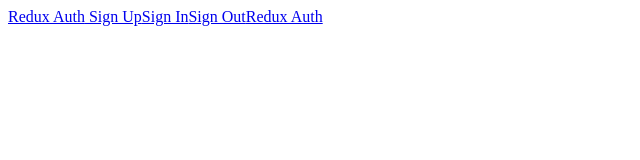
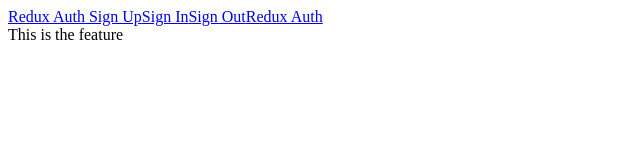
Before and after one commit to amaumba1/Client, a React (Create React App) app: page /feature in a window 1280 px wide. Shown: the top 160 px of the page, without its empty margins (0-640 px from the left). Built offline with nearby package versions, Linux system fonts and the light colour scheme.

Commit message:
added feature route

```diff
--- /dev/null
+++ b/src/components/Feature.js
@@ -0,0 +1,9 @@
+import React, { Component } from 'react'
+
+class Feature extends Component {
+    render() {
+        return <div>This is the feature</div>
+    }
+}
+
+export default Feature
--- a/src/index.js
+++ b/src/index.js
@@ -9,6 +9,7 @@
 import App from './components/App'
 import Welcome from './components/Welcome'
 import Signup from './components/Auth/Signup'
+import Feature from './components/Feature'
 
 const store = createStore(
     reducers,
@@ -22,6 +23,7 @@
             <App>
                 <Route path="/" exact component={Welcome} />
                 <Route path="/signup" component={Signup} />
+                <Route path='/feature' component={Feature} />
             </App>
         </BrowserRouter>
     </Provider>,
```
